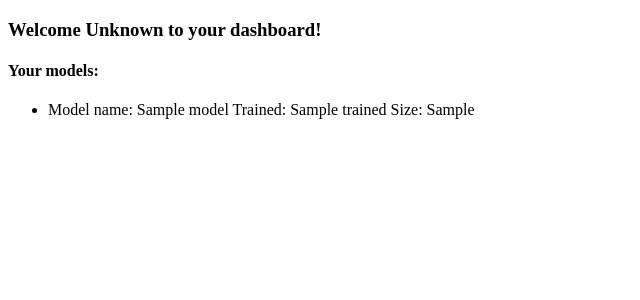
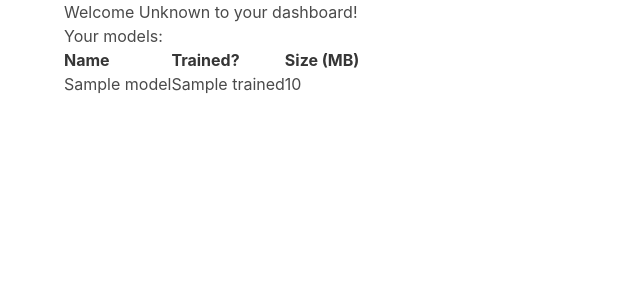
Before and after one commit to milesgranger/hemlock-highway, a Flask app: template hemlock_highway/server/ui/templates/dashboard.html in a window 1280 px wide. Shown: the top 300 px of the page, without its empty margins (0-640 px from the left). Run offline with Flask 2, Linux system fonts and the light colour scheme; the template is opened without the code that fills it: most values are stand-ins (such as "Sample title", 1, 10 or a date in 2020).

Commit message:
dashboard work and add redirect after auth

```diff
--- a/hemlock_highway/__main__.py
+++ b/hemlock_highway/__main__.py
@@ -8,8 +8,8 @@ repo_root = os.path.join(os.path.dirname(os.path.abspath(__file__)), '..')
 
 # Remove dev db if exists
 db_file = os.path.join(repo_root, 'dev-database.db')
-if os.path.isfile(db_file):
-    os.remove(db_file)
+#if os.path.isfile(db_file):
+#    os.remove(db_file)
 
 # check if there is a .secrets.yml file; for local development only.
 _path = os.path.join(repo_root, '.dev-env.yml')
--- a/hemlock_highway/server/ui/templates/dashboard.html
+++ b/hemlock_highway/server/ui/templates/dashboard.html
@@ -3,23 +3,39 @@
 <head>
     <meta charset="UTF-8">
     <title>Dashboard</title>
+
+    <link rel="stylesheet" href="//cdnjs.cloudflare.com/ajax/libs/bulma/0.7.1/css/bulma.min.css">
 </head>
 <body>
+
+    <div class="container">
+
         <h3>
             Welcome {{ current_user.name or 'Unknown' }} to your dashboard!
         </h3>
 
         <h4>Your models:</h4>
-    <ul>
+        {% if models %}
+            <table>
+                <thead>
+                <tr>
+                    <th>Name</th>
+                    <th>Trained?</th>
+                    <th>Size (MB)</th>
+                </tr>
+                </thead>
+                <tbody>
                 {% for model in models %}
-            <li>
-                <p>
-                    Model name: {{ model.name }}
-                    Trained: {{ model.trained }}
-                    Size: {{ model.size_bytes }}
-                </p>
-            </li>
+                    <tr>
+                        <td>{{ model.name }}</td>
+                        <td>{{ model.trained }}</td>
+                        <td>{{ (model.size_bytes / 1024) | round(1) }}</td>
+                    </tr>
                 {% endfor %}
-    </ul>
+                </tbody>
+            </table>
+        {% endif %}
+
+    </div>
 </body>
 </html>
--- a/hemlock_highway/server/user_mgmt/auth.py
+++ b/hemlock_highway/server/user_mgmt/auth.py
@@ -17,7 +17,8 @@ config = Config()
 # OAuth blueprints, basically provides endpoint for logging in.
 google_auth_blueprint = make_google_blueprint(client_id=config.GOOGLE_OAUTH_CLIENT_ID,
                                               client_secret=config.GOOGLE_OAUTH_CLIENT_SECRET,
-                                              scope=['profile', 'email']
+                                              scope=['profile', 'email'],
+                                              redirect_to='ui.dashboard'
                                               )
 
 # OAuth blueprints have a backend to store the token of the current user, allowing to logout and use with Flask-Login
```
Lines whose indentation alone changed are shown as unchanged.
